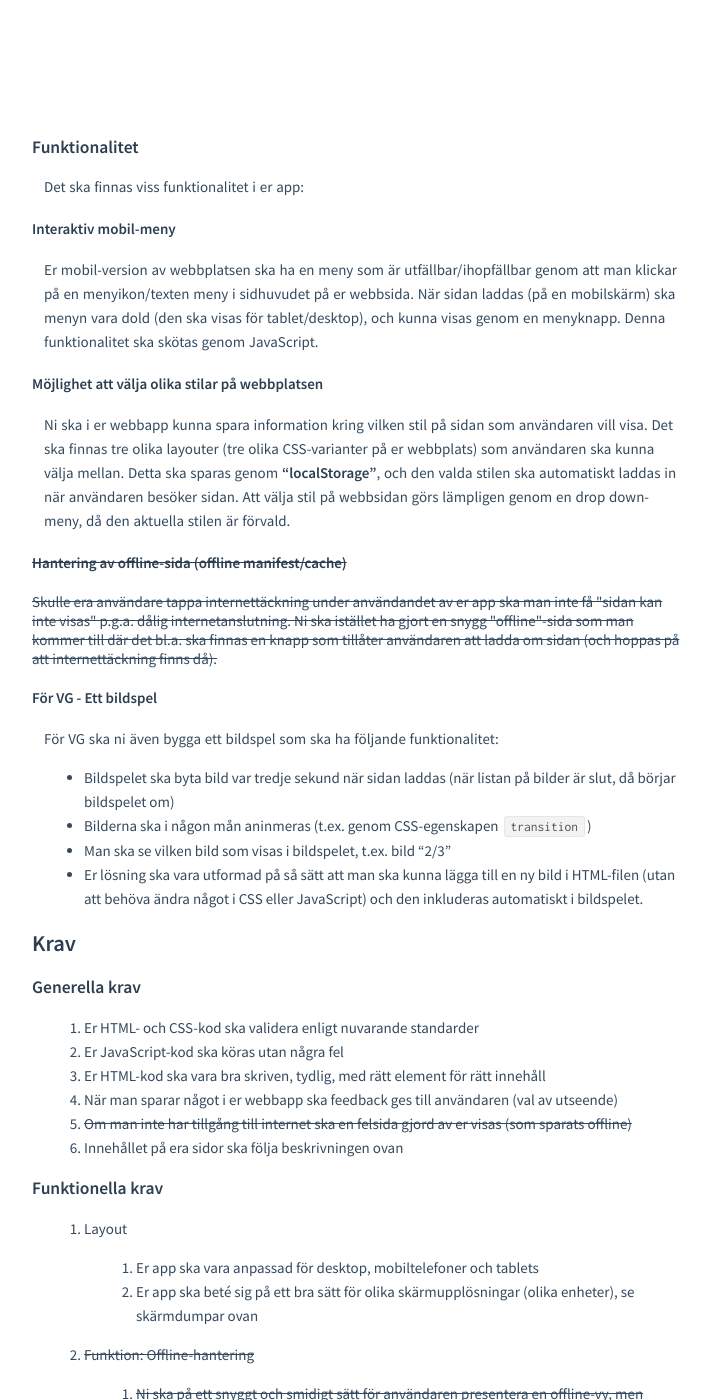
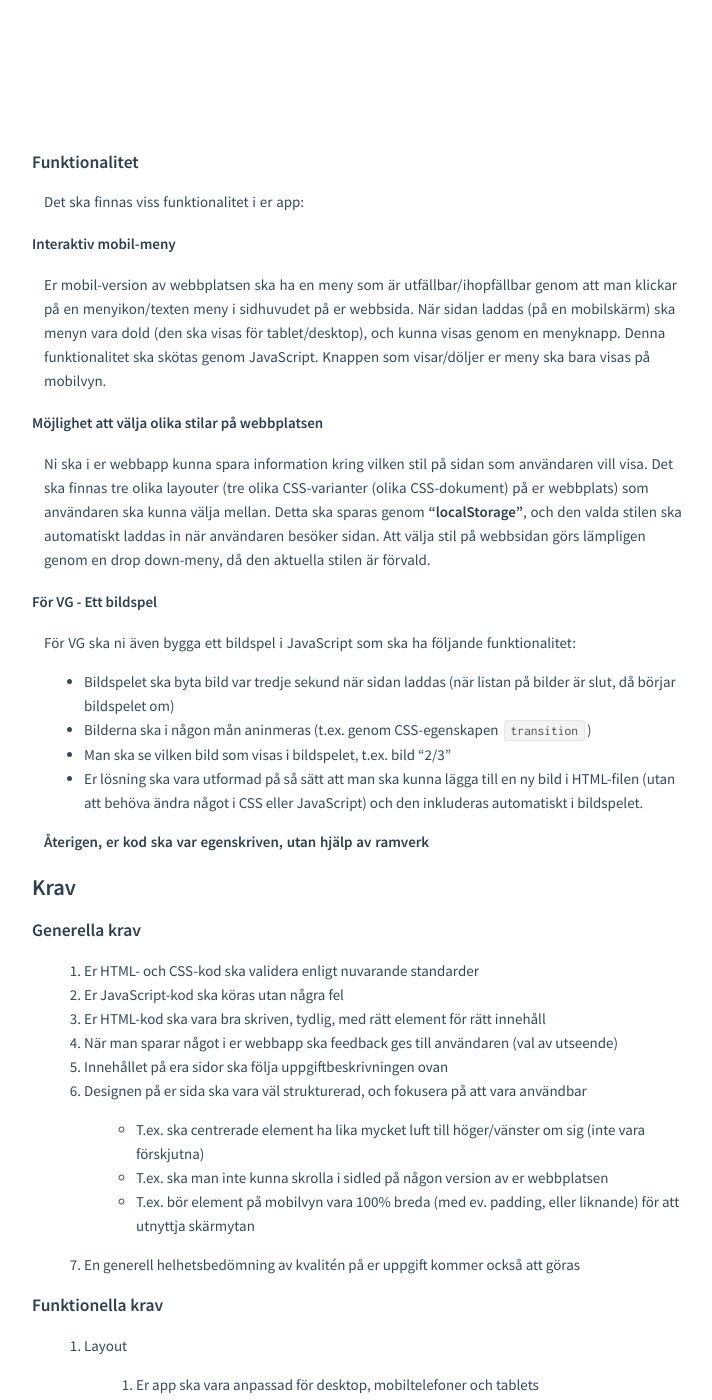
Before and after one commit to mau-dvmt/mah-dv.github.io, a Jekyll site: the page built from courses/da344a-da355a/assignments/as1.md, in a window 1280 px wide and 1400 px high, scrolled down 7510 px. Shown: the whole window, without its empty margins (283-995 px from the left). Built offline with Jekyll 4.4.1, drawn with Linux system fonts in a browser that asks for light colours; some of the changed text lies outside the part shown.

Commit message:
Assignment 1

```diff
--- a/courses/da344a-da355a/assignments/as1.md
+++ b/courses/da344a-da355a/assignments/as1.md
@@ -16,7 +16,6 @@ Uppgiften har som syfte att bl.a. examinera följande punkter:
 *   Kunskap kring att anpassa en webbplats för olika enheter genom CSS
 *   Grundläggande JavaScript
 *   Kunna använda sig utav `localStorage` för att spara data lokalt hos besökaren.
-*   Kunna använda sig utav HTML5 cache för att spara data "offline" på användarens enhet.
 
 **Observera att i denna uppgift är det inte tillåtet att använda några externa ramverk/bibliotek som t.ex. Bootstrap, Foundation, MaterilizeCSS, jQuery, etc.**
 
@@ -40,6 +39,8 @@ Här ska ni ha tre artiklar, som representerar olika saker:
 2. Varför du gör denna webbsidan (vilka lärandemål uppfyller du?)
 3. En lista med tre punkt på tre saker som var utmanande i denna uppgift
 
+**Ni ska följa strukturen på hur boxarna (innehållssektionerna) ligger nedan på er sida**
+
 Skärmdumpar på hur det kan se ut på de olika enheterna (och hur era delar av sidan ska anpassa sig efter skärmupplösningarna):
 
 ![Resultatbild](images/desktop1.png)
@@ -73,24 +74,22 @@ Det ska finnas viss funktionalitet i er app:
 
 #### Interaktiv mobil-meny
 
-Er mobil-version av webbplatsen ska ha en meny som är utfällbar/ihopfällbar genom att man klickar på en menyikon/texten meny i sidhuvudet på er webbsida. När sidan laddas (på en mobilskärm) ska menyn vara dold (den ska visas för tablet/desktop), och kunna visas genom en menyknapp. Denna funktionalitet ska skötas genom JavaScript.
+Er mobil-version av webbplatsen ska ha en meny som är utfällbar/ihopfällbar genom att man klickar på en menyikon/texten meny i sidhuvudet på er webbsida. När sidan laddas (på en mobilskärm) ska menyn vara dold (den ska visas för tablet/desktop), och kunna visas genom en menyknapp. Denna funktionalitet ska skötas genom JavaScript. Knappen som visar/döljer er meny ska bara visas på mobilvyn.
 
 #### Möjlighet att välja olika stilar på webbplatsen
 
-Ni ska i er webbapp kunna spara information kring vilken stil på sidan som användaren vill visa. Det ska finnas tre olika layouter (tre olika CSS-varianter på er webbplats) som användaren ska kunna välja mellan. Detta ska sparas genom **"localStorage"**, och den valda stilen ska automatiskt laddas in när användaren besöker sidan. Att välja stil på webbsidan görs lämpligen genom en drop down-meny, då den aktuella stilen är förvald.
-
-#### <strike>Hantering av offline-sida (offline manifest/cache)</strike>
-
-<strike>Skulle era användare tappa internettäckning under användandet av er app ska man inte få "sidan kan inte visas" p.g.a. dålig internetanslutning. Ni ska istället ha gjort en snygg "offline"-sida som man kommer till där det bl.a. ska finnas en knapp som tillåter användaren att ladda om sidan (och hoppas på att internettäckning finns då).</strike>
+Ni ska i er webbapp kunna spara information kring vilken stil på sidan som användaren vill visa. Det ska finnas tre olika layouter (tre olika CSS-varianter (olika CSS-dokument) på er webbplats) som användaren ska kunna välja mellan. Detta ska sparas genom **"localStorage"**, och den valda stilen ska automatiskt laddas in när användaren besöker sidan. Att välja stil på webbsidan görs lämpligen genom en drop down-meny, då den aktuella stilen är förvald.
 
 #### För VG - Ett bildspel
 
-För VG ska ni även bygga ett bildspel som ska ha följande funktionalitet:
+För VG ska ni även bygga ett bildspel i JavaScript som ska ha följande funktionalitet:
 
 *   Bildspelet ska byta bild var tredje sekund när sidan laddas (när listan på bilder är slut, då börjar bildspelet om)
 *   Bilderna ska i någon mån aninmeras (t.ex. genom CSS-egenskapen `transition`)
 *   Man ska se vilken bild som visas i bildspelet, t.ex. bild "2/3"
 *   Er lösning ska vara utformad på så sätt att man ska kunna lägga till en ny bild i HTML-filen (utan att behöva ändra något i CSS eller JavaScript) och den inkluderas automatiskt i bildspelet.
+
+**Återigen, er kod ska var egenskriven, utan hjälp av ramverk**
 
 ## Krav
 
@@ -100,26 +99,31 @@ För VG ska ni även bygga ett bildspel som ska ha följande funktionalitet:
 2. Er JavaScript-kod ska köras utan några fel
 3. Er HTML-kod ska vara bra skriven, tydlig, med rätt element för rätt innehåll
 4. När man sparar något i er webbapp ska feedback ges till användaren (val av utseende)
-5. <strike>Om man inte har tillgång till internet ska en felsida gjord av er visas (som sparats offline)</strike>
-6. Innehållet på era sidor ska följa beskrivningen ovan
+5. Innehållet på era sidor ska följa uppgiftbeskrivningen ovan
+6. Designen på er sida ska vara väl strukturerad, och fokusera på att vara användbar
+    - T.ex. ska centrerade element ha lika mycket luft till höger/vänster om sig (inte vara förskjutna)
+    - T.ex. ska man inte kunna skrolla i sidled på någon version av er webbplatsen
+    - T.ex. bör element på mobilvyn vara 100% breda (med ev. padding, eller liknande) för att utnyttja skärmytan
+7. En generell helhetsbedömning av kvalitén på er uppgift kommer också att göras
 
 ### Funktionella krav
 
 1.  Layout
     1.  Er app ska vara anpassad för desktop, mobiltelefoner och tablets
     2.  Er app ska beté sig på ett bra sätt för olika skärmupplösningar (olika enheter), se skärmdumpar ovan
-2.  <strike>Funktion: Offline-hantering</strike>
-    1.  <strike>Ni ska på ett snyggt och smidigt sätt för användaren presentera en offline-vy, men alternativ att ladda om sidan genom en knapp</strike>
-3.  Funktion: Interaktiv meny (för mobilversionen)
+2.  Funktion: Interaktiv meny (för mobilversionen)
     1.  Om användaren surfar in med en mobil så ska menyn vara dold, men kunna visas genom att man klickar på texten "meny", alternativt en meny-ikon
-4.  Funktion: Spara stil på sidan
+3.  Funktion: Spara stil på sidan
     1.  Man ska kunna spara sin favoritstil av webbplatsen i appen (genom localStorage)
     2.  Sidans stil ska direkt i appen uppdateras (utan att man behöver ladda om webbsidan)
 	3.  När man sedan laddar om sidan ska den förvalda stilen visas, samt vara förvald i er drop down-meny
-5.  VG: Bildspel - se instruktioner ovan
+4.  VG: Bildspel - se instruktioner ovan
 
 **I övrigt kommer den genomgående kvalitén att bedömas.**
 
 ## Redovisning
 
-När ni är klara med en uppgift, dubbelkollat mot kravlistan och jämfört med videon ovan och allt ser bra ut, lämnar ni in alla filer i en ZIP-fil på It's Learning. Ni ska även publicera er lösning på dvwebb.mah.se (eller webshare.mah.se) och bifoga en länk till er sida vid inlämningen på It's Learning.
+När ni är klara med en uppgift, dubbelkollat mot kravlistan och allt ser bra ut, lämnar ni in alla filer i en **ZIP-fil** på It's Learning. Ni ska även publicera er lösning på **dvwebb.mah.se** (eller webshare.mah.se) och **bifoga en länk** till er sida vid inlämningen på It's Learning.
+
+Inlämningar som inte uppfyller dessa inlämningskrav kommer inte att rättas, utan direkt skickas tillbaka som komplettering.
+{: .info}
```
Also changed, not shown: other parts of courses/da344a-da355a/assignments/as1.md (+1 -1 lines), _data/da344a-da355a.yml (+6 -6 lines), courses/da344a-da355a/plan.md (+1 -1 lines).
